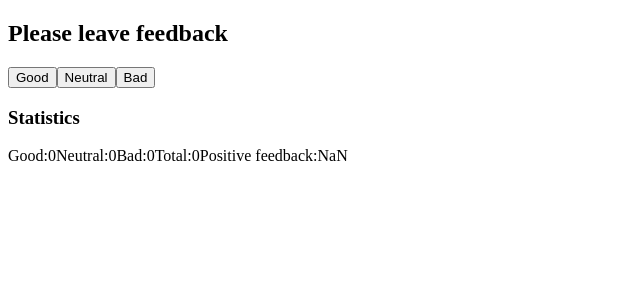
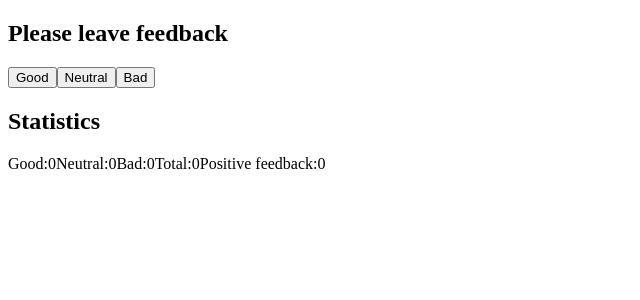
Before and after one commit to Vadim2017777/goit-react-hw-02-feedback, a React (Create React App) app: page / in a window 1280 px wide. Shown: the top 300 px of the page, without its empty margins (0-640 px from the left). Built offline with nearby package versions, Linux system fonts and the light colour scheme.

Commit message:
Refactoring

```diff
--- a/src/componets/App.js
+++ b/src/componets/App.js
@@ -1,11 +1,80 @@
-import React from 'react';
-import FeedBackWidget from './FeedBackWidget/FeedBackWidget';
-// import PropTypes from 'prop-types';
+import React, { Component } from 'react';
 
-const App = () => (
-  <>
-    <FeedBackWidget />
-  </>
-);
+import FeedbackOptions from './FeedBackControls/FeedbackOptions';
+
+import Statistics from './Statistics/Statistics';
+
+import Section from './Section/Section';
+
+class App extends Component {
+  static propTypes = {};
+  static defaultProps = {};
+
+  state = {
+    good: 0,
+    neutral: 0,
+    bad: 0,
+  };
+
+  handelIncrementGood = () => {
+    this.setState(prevState => {
+      return { good: prevState.good + 1 };
+    });
+  };
+  handelIncrementNeutral = () => {
+    this.setState(prevState => {
+      return { neutral: prevState.neutral + 1 };
+    });
+  };
+
+  handelIncrementBad = () => {
+    this.setState(prevState => {
+      return { bad: prevState.bad + 1 };
+    });
+  };
+
+  countTotalFeedback = () => {
+    const total = this.state.good + this.state.bad + this.state.neutral;
+    return total;
+  };
+
+  countPositiveFeedbackPercentage = () => {
+    const total = this.state.good + this.state.bad + this.state.neutral;
+    const percentage = (this.state.good / total) * 100;
+    if (Number.isNaN(percentage)) {
+      return 0;
+    }
+    return Math.round(percentage);
+  };
+
+  render() {
+    const { good } = this.state;
+    const { neutral } = this.state;
+    const { bad } = this.state;
+    const total = this.countTotalFeedback();
+    const posFeedBack = this.countPositiveFeedbackPercentage();
+    return (
+      <>
+        <Section title="Please leave feedback">
+          <FeedbackOptions
+            onIncrementGood={this.handelIncrementGood}
+            onIncrementNeutral={this.handelIncrementNeutral}
+            onIncrementBad={this.handelIncrementBad}
+          />
+        </Section>
+
+        <Section title="Statistics">
+          <Statistics
+            good={good}
+            neutral={neutral}
+            bad={bad}
+            total={total}
+            positivePercentage={posFeedBack}
+          />
+        </Section>
+      </>
+    );
+  }
+}
 
 export default App;
--- a/src/componets/FeedBackWidget/FeedBackWidget.js
+++ /dev/null
@@ -1,72 +0,0 @@
-import React, { Component } from 'react';
-import PropTypes from 'prop-types';
-
-import FeedBackControls from './FeedBackControls';
-// import styles from './UserProfile.module.css';
-
-class FeedBackWidget extends Component {
-  static propTypes = {};
-  static defaultProps = {};
-
-  state = {
-    good: 0,
-    neutral: 0,
-    bad: 0,
-  };
-
-  handelIncrementGood = () => {
-    this.setState(prevState => {
-      return { good: prevState.good + 1 };
-    });
-  };
-  handelIncrementNeutral = () => {
-    this.setState(prevState => {
-      return { neutral: prevState.neutral + 1 };
-    });
-  };
-
-  handelIncrementBad = () => {
-    this.setState(prevState => {
-      return { bad: prevState.bad + 1 };
-    });
-  };
-
-  countTotalFeedback = () => {
-    const total = this.state.good + this.state.bad + this.state.neutral;
-    return total;
-  };
-
-  countPositiveFeedbackPercentage = () => {
-    const total = this.state.good + this.state.bad + this.state.neutral;
-    const total2 = (this.state.good / total) * 100;
-    return total2;
-  };
-
-  render() {
-    const { good } = this.state;
-    const { neutral } = this.state;
-    const { bad } = this.state;
-    return (
-      <section className={'FeedbackSection'}>
-        <h2> Please leave feedback</h2>
-        <FeedBackControls
-          onIncrementGood={this.handelIncrementGood}
-          onIncrementNeutral={this.handelIncrementNeutral}
-          onIncrementBad={this.handelIncrementBad}
-        />
-        <h3>Statistics</h3>
-        <div>
-          <span>Good:{good}</span>
-          <span>Neutral:{neutral}</span>
-          <span>Bad:{bad}</span>
-          <span>Total:{this.countTotalFeedback()}</span>
-          <span>
-            Positive feedback:{this.countPositiveFeedbackPercentage()}
-          </span>
-        </div>
-      </section>
-    );
-  }
-}
-
-export default FeedBackWidget;
--- /dev/null
+++ b/src/componets/Section/Section.js
@@ -0,0 +1,15 @@
+import React from 'react';
+import PropTypes from 'prop-types';
+
+const Section = ({ title, children }) => (
+  <section>
+    <h2> {title}</h2>
+    {children}
+  </section>
+);
+
+export default Section;
+
+Section.propTypes = {
+  title: PropTypes.string.isRequired,
+};
--- /dev/null
+++ b/src/componets/Statistics/Statistics.js
@@ -0,0 +1,24 @@
+import React from 'react';
+import PropTypes from 'prop-types';
+
+// import styles from './UserProfile.module.css';
+
+const Statistics = ({ good, bad, neutral, total, positivePercentage }) => (
+  <div>
+    <span>Good:{good}</span>
+    <span>Neutral:{neutral}</span>
+    <span>Bad:{bad}</span>
+    <span>Total:{total}</span>
+    <span>Positive feedback:{positivePercentage}</span>
+  </div>
+);
+
+export default Statistics;
+
+Statistics.propTypes = {
+  good: PropTypes.number.isRequired,
+  neutral: PropTypes.number.isRequired,
+  bad: PropTypes.number.isRequired,
+  total: PropTypes.number.isRequired,
+  positivePercentage: PropTypes.number.isRequired,
+};
```
Also changed, not shown: src/componets/FeedBackControls/FeedbackOptions.js (renamed from src/componets/FeedBackWidget/FeedBackControls.js), src/componets/FeedBackControls/FeedbackOptions.module.css (added), src/componets/Section/Section.module.css (added), src/componets/Statistics/Statistics.module.css (renamed from src/componets/FeedBackWidget/FeedBackWidget.css).
